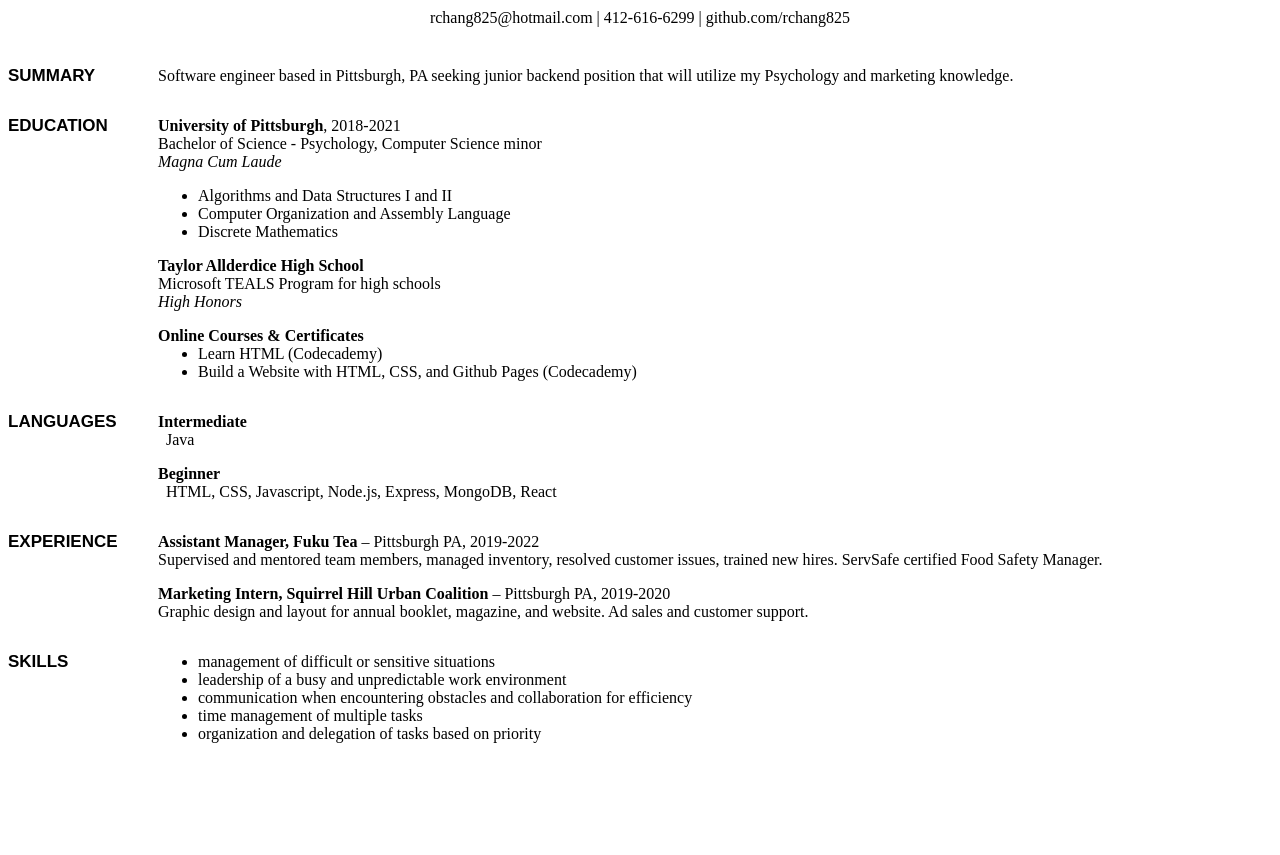
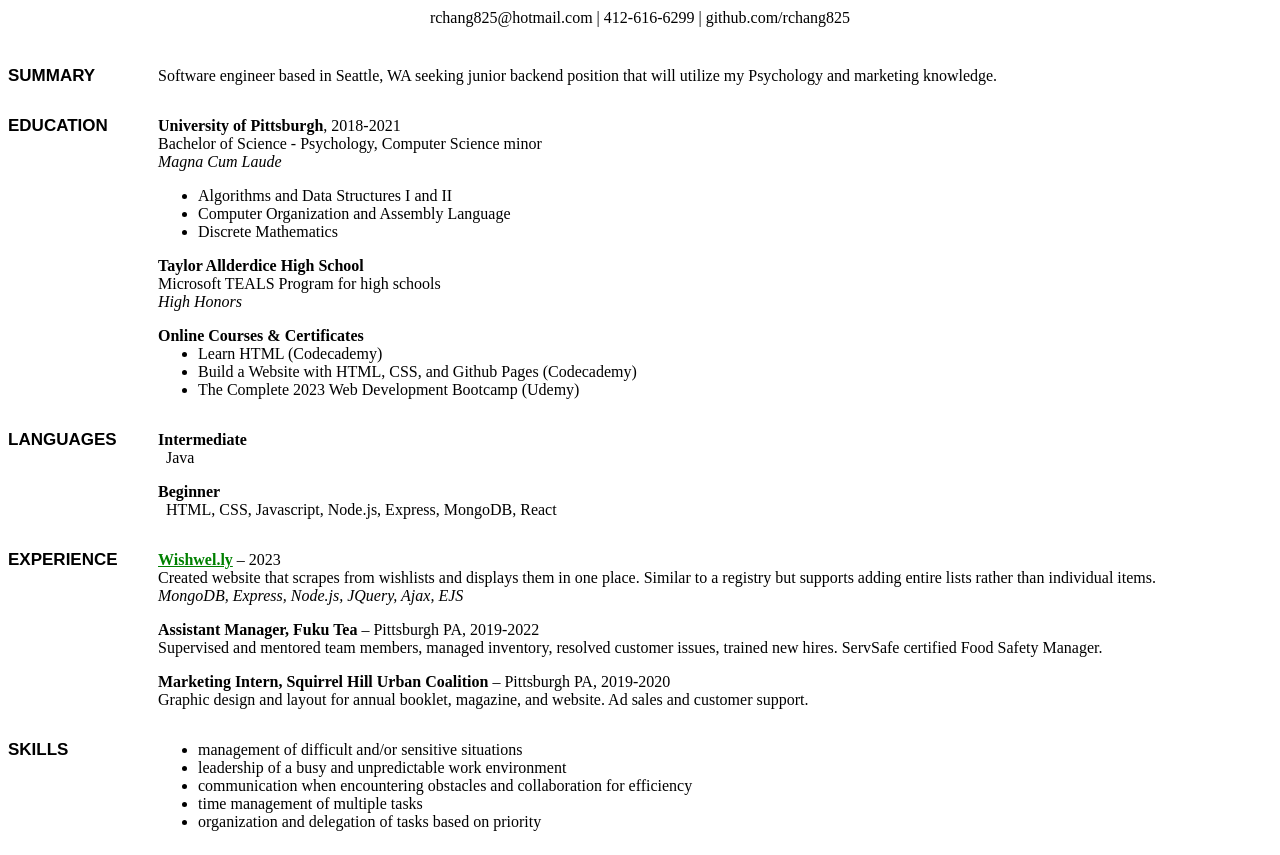
Before and after one commit to rchang825/resume, a plain HTML site: page index.html in a window 1280 px wide. Shown: the part 61-916 px from the top of the page. Before the commit the page ends 828 px from the top, so only its background shows below. Drawn offline with Linux system fonts and the light colour scheme.

Commit message:
Add wishwel.ly to experience

```diff
--- a/index.html
+++ b/index.html
@@ -16,7 +16,7 @@
     </div>
     <div class="section-content">
       <p>
-        Software engineer based in Pittsburgh, PA seeking junior backend position that will utilize my Psychology and
+        Software engineer based in Seattle, WA seeking junior backend position that will utilize my Psychology and
         marketing knowledge.
       </p>
     </div>
@@ -49,6 +49,7 @@
       <ul class="unformat-list">
         <li>Learn HTML (Codecademy)</li>
         <li>Build a Website with HTML, CSS, and Github Pages (Codecademy)</li>
+        <li>The Complete 2023 Web Development Bootcamp (Udemy)</li>
       </ul>
     </div>
   </div>
@@ -86,6 +87,11 @@
       <h2>Experience</h2>
     </div>
     <div class="section-content">
+      <p><a class="pretty-link" href="wishwel.ly"><strong>Wishwel.ly</strong></a> &ndash; 2023<br>
+        Created website that scrapes from wishlists and displays them in one place.
+        Similar to a registry but supports adding entire lists rather than individual items. <br>
+        <em>MongoDB, Express, Node.js, JQuery, Ajax, EJS</em>
+      </p>
       <p><strong>Assistant Manager, Fuku Tea</strong> &ndash; Pittsburgh PA, 2019-2022 <br>
         Supervised and mentored team members, managed inventory, resolved customer issues, trained new hires. ServSafe
         certified Food Safety Manager.</p>
@@ -101,7 +107,7 @@
     </div>
     <div class="section-content">
       <ul>
-        <li>management of difficult or sensitive situations</li>
+        <li>management of difficult and/or sensitive situations</li>
         <li>leadership of a busy and unpredictable work environment</li>
         <li>
           communication when encountering obstacles and collaboration for
--- a/style.css
+++ b/style.css
@@ -33,3 +33,6 @@ div.unformat-p {
     margin-left: 3em;
     flex-shrink: 50;
 }
+a.pretty-link:link {
+    color: green;
+}
```
Also changed, not shown: 2 other files.
